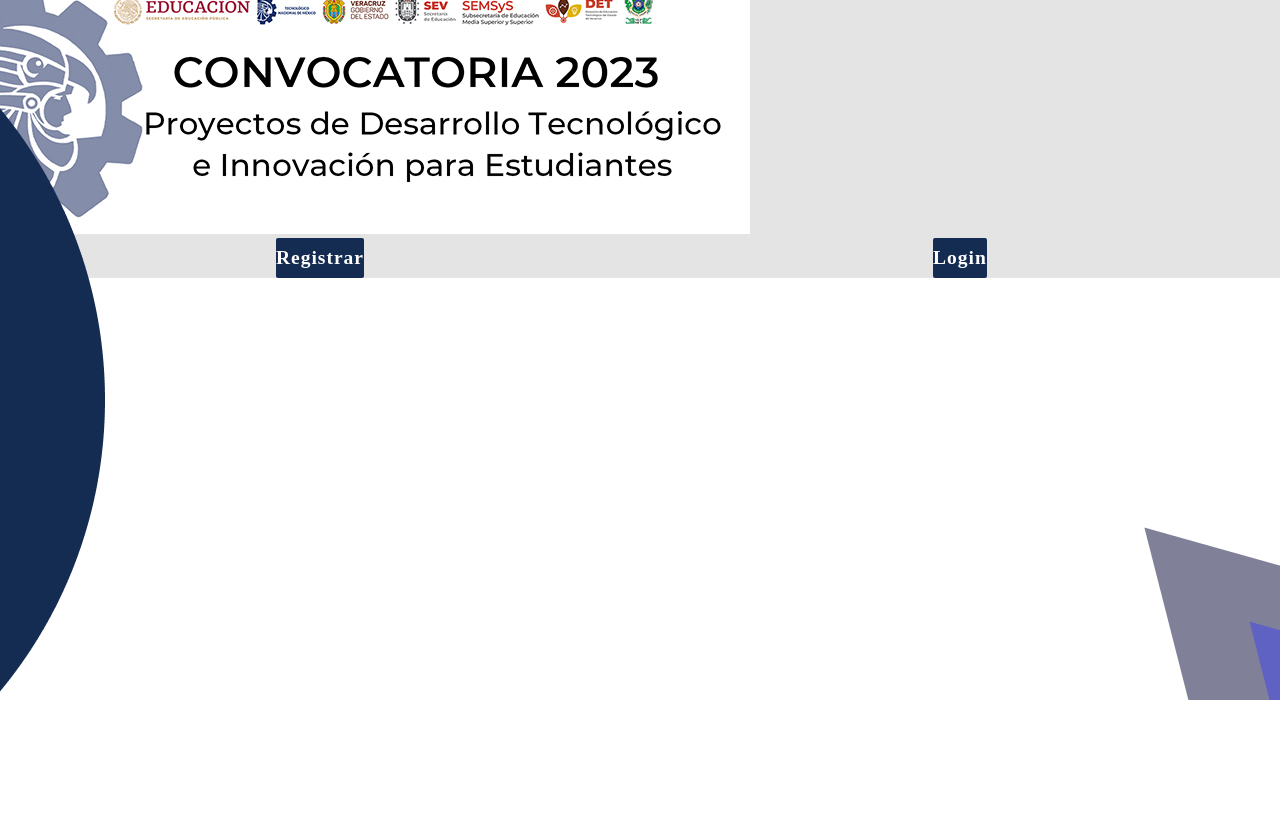
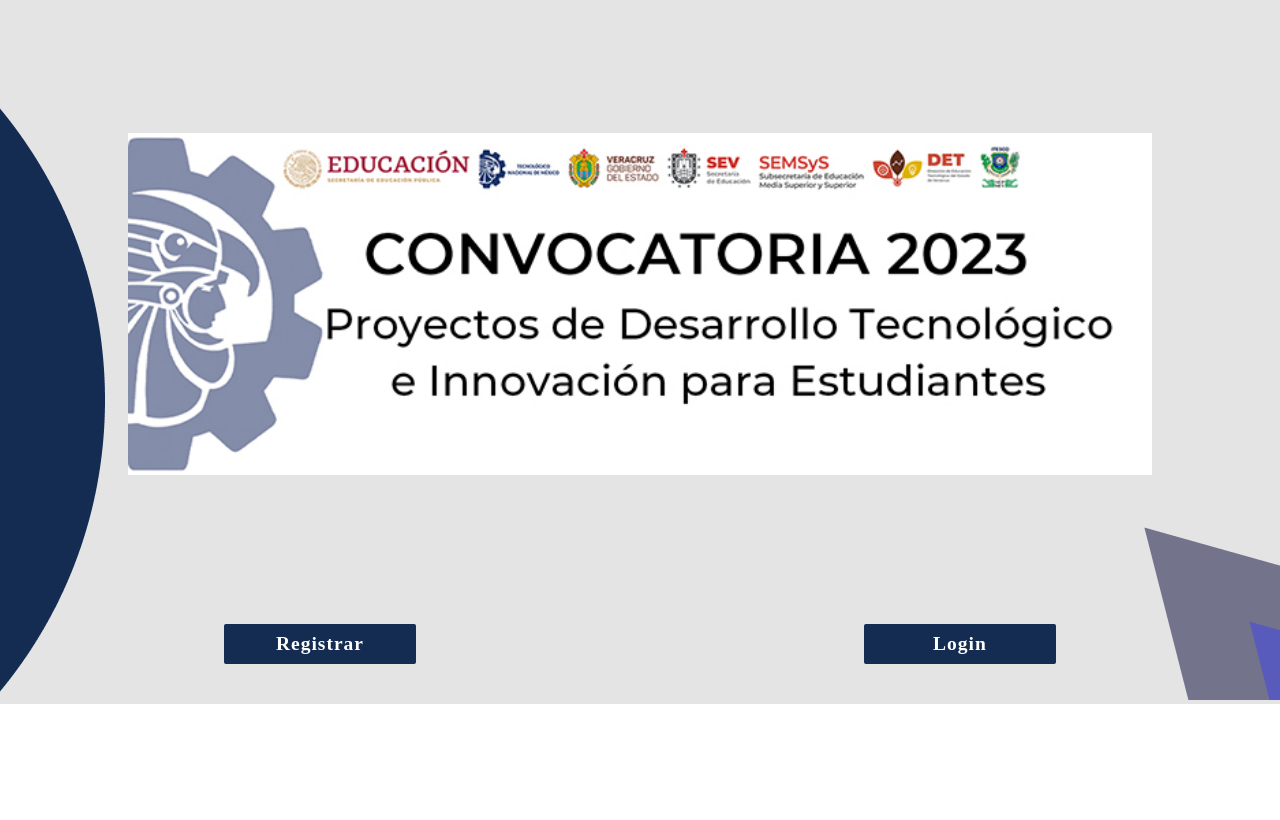
Before and after one commit to Luchi2/itescotareas, a plain HTML site: page index.html in a window 1280 px wide. Shown: the part 96-916 px from the top of the page. Drawn offline with Linux system fonts and the light colour scheme.

Commit message:
Update style.css

```diff
--- a/style.css
+++ b/style.css
@@ -26,6 +26,9 @@ a{
 }
 
 .header__container{height: 10vh;}
+.home__container, .acess__container{
+    height: 90vh;
+}
 .header__container--login{background: var(--colorBg);}
 .header__img{
     display: flex;
@@ -50,8 +53,8 @@ a{
     right: 0;
 }
 
+
 .acess__container{
-    height: 90vh;
     display: flex;
     justify-content: center;
     align-items: center;
@@ -79,6 +82,7 @@ a{
     display: flex;
     justify-content: center;
     align-items: center;
+    min-width: 15vw;
 }
 
 .grid__column--two {
@@ -91,3 +95,12 @@ a{
     font-size: 1.5em;
     color: var(--colorOne);
 }.input__check{}
+
+.home__container{}
+.home__banner {
+    width: 80vw;
+    height: 80vh;
+    object-fit: contain;
+    display: flex;
+    margin: 0 auto;
+}
```
